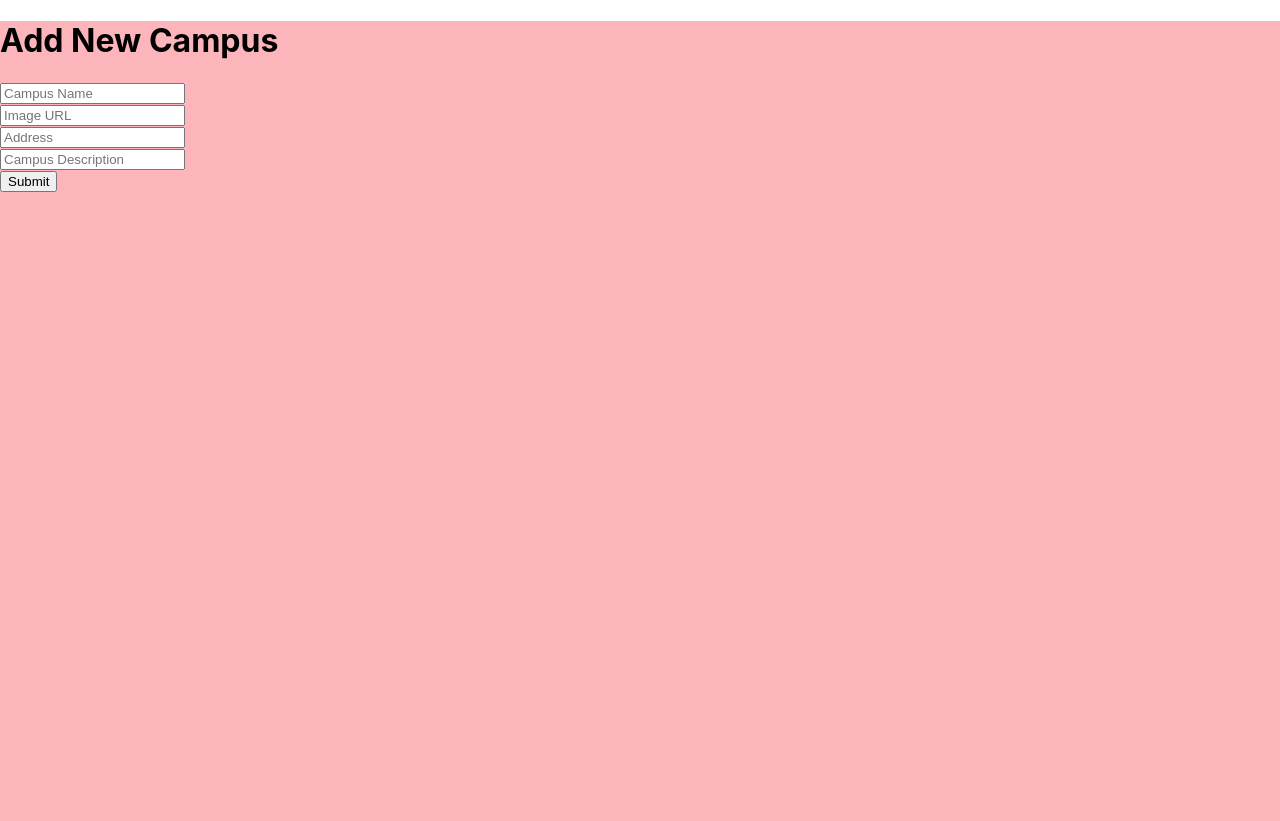
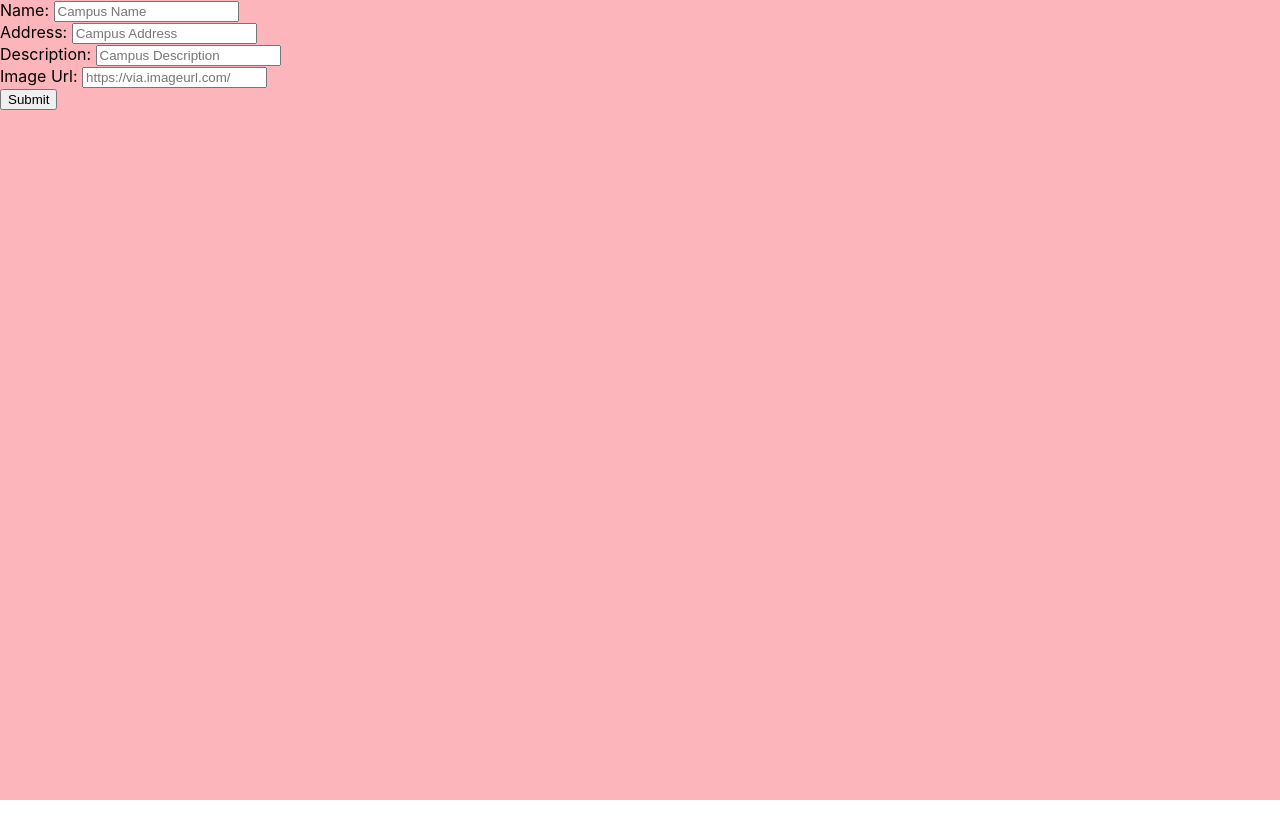
Before and after one commit to TDLorenz/CRUD-ClientSide, a React (Create React App) app: page /campuses/add in a window 1280 px wide. After the commit the page ends 800 px from the top, so only its background shows below. Built offline with nearby package versions, Linux system fonts and the light colour scheme.

Commit message:
Fixed add campus

```diff
--- a/src/components/containers/AddCampusContainer.js
+++ b/src/components/containers/AddCampusContainer.js
@@ -1,163 +1,51 @@
 import React, { Component } from "react";
 import { connect } from "react-redux";
 import PropTypes from "prop-types";
-import { Link } from "react-router-dom";
 import { addCampusThunk } from "../../store/thunks";
-import axios from 'axios';
+
 
 class AddCampusContainer extends Component {
-    //componentDidMount() {
-     // console.log(this.props);
 
-     constructor(props){
-        super(props);
+    handleSubmit = (event) =>
+    {
+        event.preventDefault();
 
-      this.state = {
-        name: '',
-        imageUrl: '',
-        address: '',
-        description: ''
-      }
+        const name = event.target.name.value;
+        const address = event.target.address.value;
+        const description = event.target.description.value;
+        const imageUrl = event.target.imageUrl.value;
 
-      this.handleCampusNameInput = this.handleCampusNameInput.bind(this);
-      this.handleImgUrlInput = this.handleImgUrlInput.bind(this);
-      this.handleAdressInput = this.handleAdressInput.bind(this);
-      this.handleDescriptionInput = this.handleDescriptionInput.bind(this);
-      this.handleSubmit = this.handleSubmit.bind(this);
+        let newCampus =
+        {
+            name: name,
+            address: address,
+            description: description,
+            imageUrl: imageUrl
+        };
+        this.props.addCampus(newCampus);
+
+        event.target.reset();
+        this.props.history.push('/campuses');
     }
-
-
-    handleCampusNameInput = (e) => {
-        this.setState({name: e.target.value});
-      }
-
-    handleImgUrlInput = (e) => {
-        this.setState({imageUrl: e.target.value});
-    }
-
-    handleAdressInput = (e) => {
-        this.setState({address: e.target.value});
-    }
-
-    handleDescriptionInput = (e) => {
-        this.setState({description: e.target.value});
-    }
-
-    // handleSubmit = (event) =>
-    // {
-    //     // Prevent browser refresh
-    //     event.preventDefault();
-
-    //     const name = event.target.name.value;
-    //     const address = event.target.address.value;
-    //     const description = event.target.description.value;
-    //     const imageUrl = event.target.imageUrl.value;
-
-    //     let newCampus =
-    //     {
-    //         name: name,
-    //         address: address,
-    //         description: description,
-    //         imageUrl: imageUrl
-    //     };
-    //     this.props.addCampus(newCampus);
-
-    //     event.target.reset();
-    // }
-
-    handleSubmit = (event) => {
-        console.log('test log1')
-        console.log(this.state.name)
-
-
-        axios.post('http://localhost:5000/api/campuses/',{
-          'name': this.state.name,
-          'imageUrl': this.state.imageUrl,
-          'address': this.state.address,
-          'description': this.state.description,
-        }).then(response => {
-          console.log(response);
-        }).catch(err => {
-          console.log(err);
-        });
-        window.location.replace('/campuses');
-
-
-
-
-
-      }
-
-
-
-
-
 
     render(){
         return(
-
-
-
-
-
-
         <div>
-            {/* <div className="App-header">
-            <div style={{flexDirection: 'row', margin: '1%'}}>
-                <Link to='/'>
-                <button className="ui button">
-                    Home
-                </button>
-                </Link>
-                <Link to='/campuslisting'>
-                <button className="ui button">
-                    Campuses
-                </button>
-                </Link>
-                <Link to='/studentlisting'>
-                <button className="ui button">
-                    Students
-                </button>
-                </Link>
-            </div> */}
-            <form className="ui large form" style={{width: '30%'}}>
-                <div className="ui stacked segment">
-                <h1 style={{color: 'black'}}> Add New Campus </h1>
-                <div className="field">
-                    <input
-                        type="text"
-                        name="name"
-                        placeholder="Campus Name"
-                        onChange={this.handleCampusNameInput}
-                    />
-                </div>
-                <div className="field">
-                    <input
-                        type="text"
-                        name="imageUrl"
-                        placeholder="Image URL"
-                        onChange={this.handleImgUrlInput}
-                    />
-                </div>
-                <div className="field">
-                    <input
-                        type="text"
-                        name="address"
-                        placeholder="Address"
-                        onChange={this.handleAdressInput}
-                    />
-                </div>
-                <div className="field">
-                    <input
-                        type="text"
-                        name="description"
-                        placeholder="Campus Description"
-                        onChange={this.handleDescriptionInput}
-                    />
-                </div>
-                <button onClick={() => this.handleSubmit, console.log('test log2')}>Submit</button>
-                </div>
-            </form>
+            <form onSubmit={this.handleSubmit}>
+                <label htmlFor="name">Name: </label>
+                  <input type="text" name="name" placeholder="Campus Name" required />
+                <br/>
+                <label htmlFor="address">Address: </label>
+                  <input type="text" name="address" placeholder="Campus Address" required />
+                <br/>
+                <label htmlFor="description">Description: </label>
+                  <input type="text" name="description" placeholder="Campus Description" />
+                <br/>
+                <label htmlFor="imageUrl">Image Url: </label>
+                  <input type="text" name="imageUrl" placeholder="https://via.imageurl.com/" />
+                <br/>
+                  <button type="submit">Submit</button>
+              </form>
         </div>
         );
     }
@@ -165,22 +53,22 @@ class AddCampusContainer extends Component {
 
 
 
-// Map state to props;
-// const mapState = (state) => {
-//     return {
-//       allCampuses: state.allCampuses,
-//     };
-//   };
+//Map state to props;
+const mapState = (state) => {
+    return {
+      allCampuses: state.allCampuses,
+    };
+  };
 
-//   // Map dispatch to props;
-//   const mapDispatch = (dispatch) => {
-//     return {
-//       addCampus: (campus) => dispatch(addCampusThunk(campus)),
-//     };
-//   };
+  // Map dispatch to props;
+  const mapDispatch = (dispatch) => {
+    return {
+      addCampus: (campus) => dispatch(addCampusThunk(campus)),
+    };
+  };
 
-//   AddCampusContainer.propTypes = {
-//     addCampus: PropTypes.array.isRequired,
-//   };
+  AddCampusContainer.propTypes = {
+    addCampus: PropTypes.array.isRequired,
+  };
 
-export default AddCampusContainer;
+export default connect(mapState, mapDispatch)(AddCampusContainer);
```
